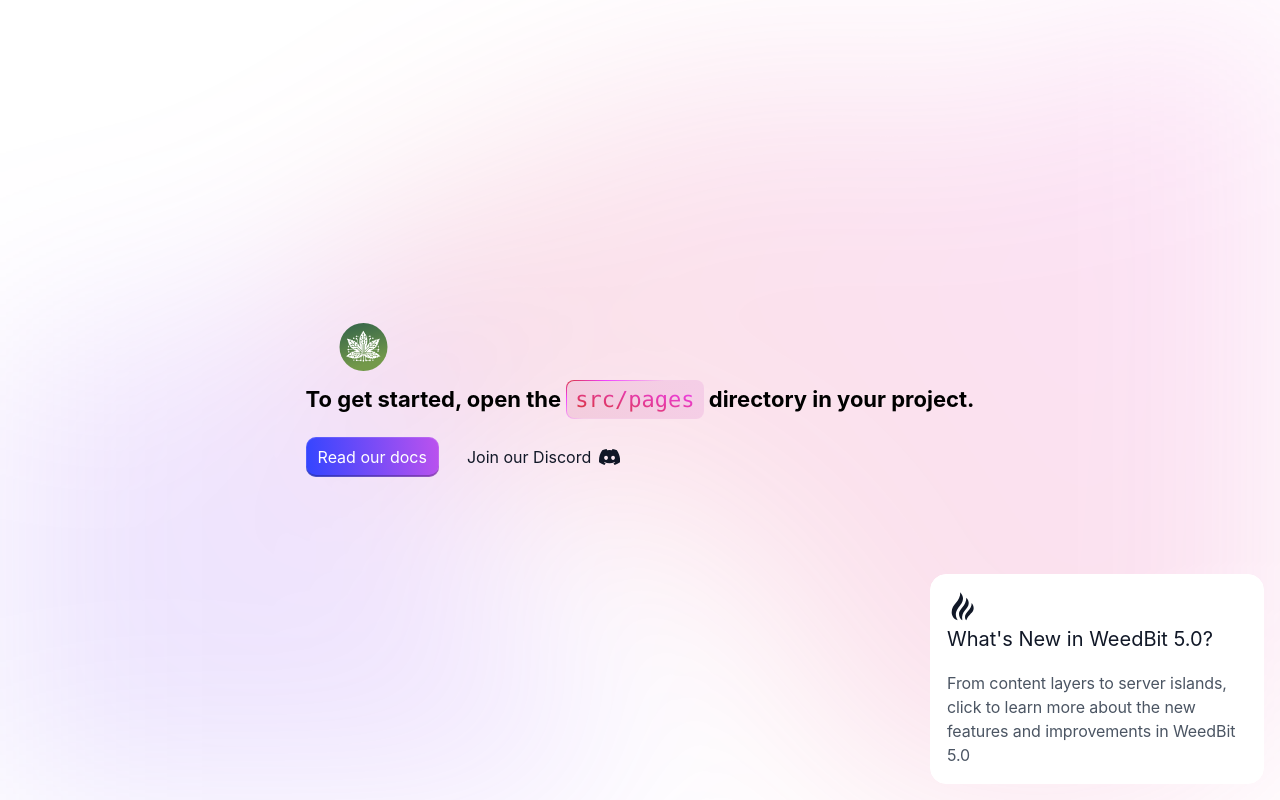
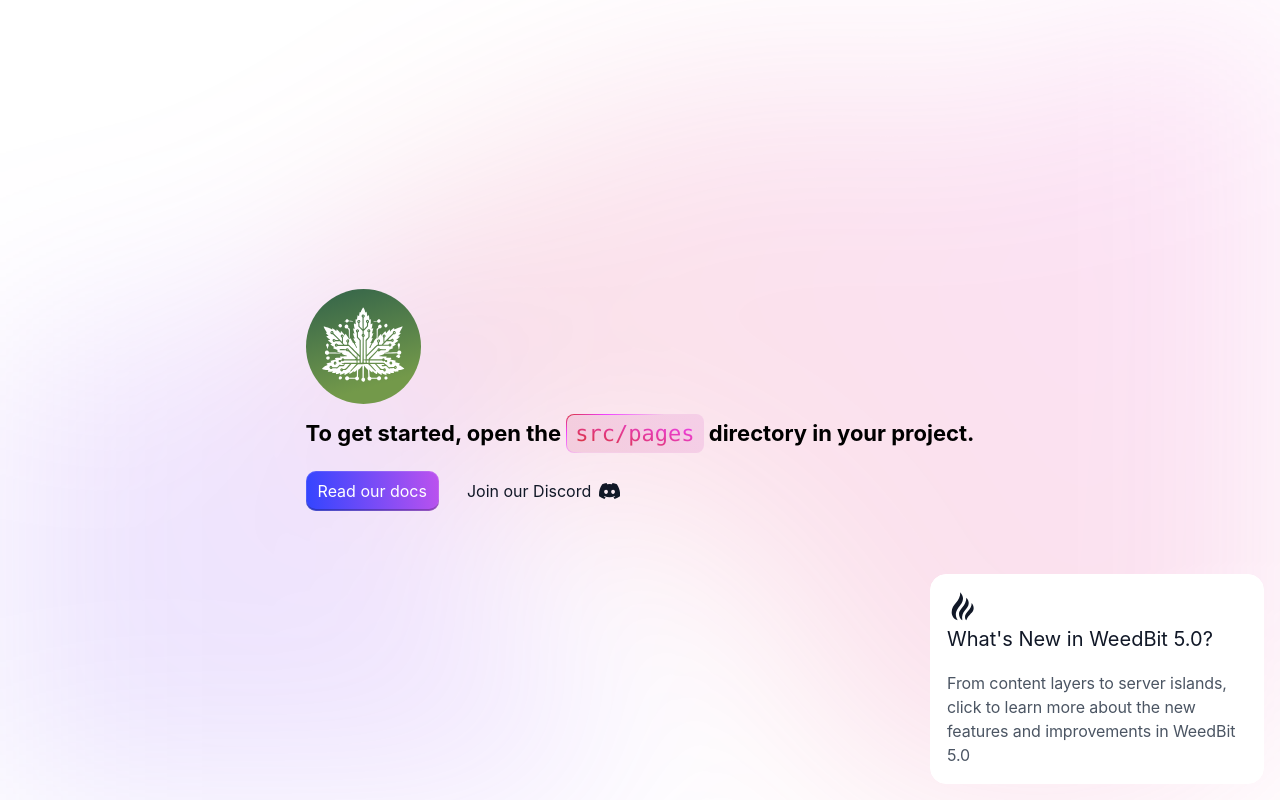
Before and after one commit to weedbit/homepage, an Astro site: page / in a window 1280 px wide. Built offline with nearby package versions, Linux system fonts and the light colour scheme; Astro itself is replaced by a stand-in of ours.

```diff
--- a/src/components/Welcome.astro
+++ b/src/components/Welcome.astro
@@ -8,7 +8,7 @@
 	<main>
 		<section id="hero">
 			<a href="https://WeedBit.build"
-				><img src={WeedBitLogo.src} width="115" height="48" alt="WeedBit Homepage" /></a
+				><img src={WeedBitLogo.src} width="115" height="115" alt="WeedBit Homepage" /></a
 			>
 			<h1>
 				To get started, open the <code><pre>src/pages</pre></code> directory in your project.
```
Also changed, not shown: public/favicon.svg, public/old_favicon.svg (added).
